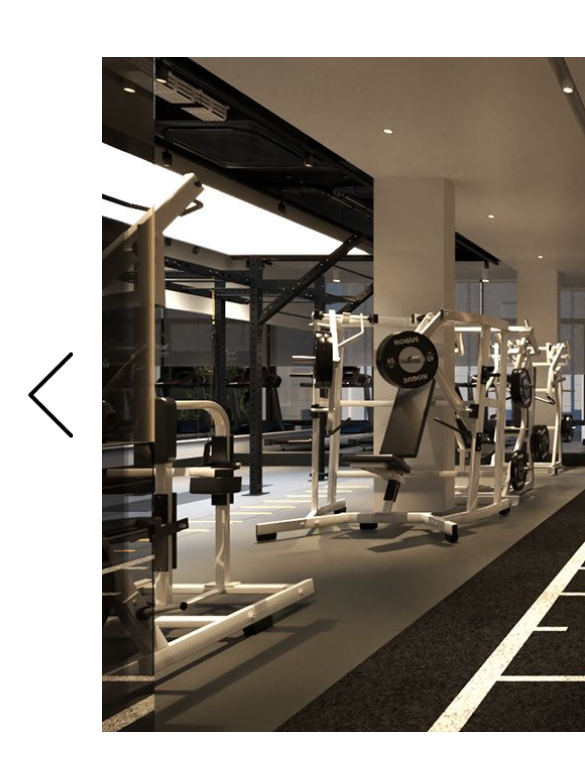
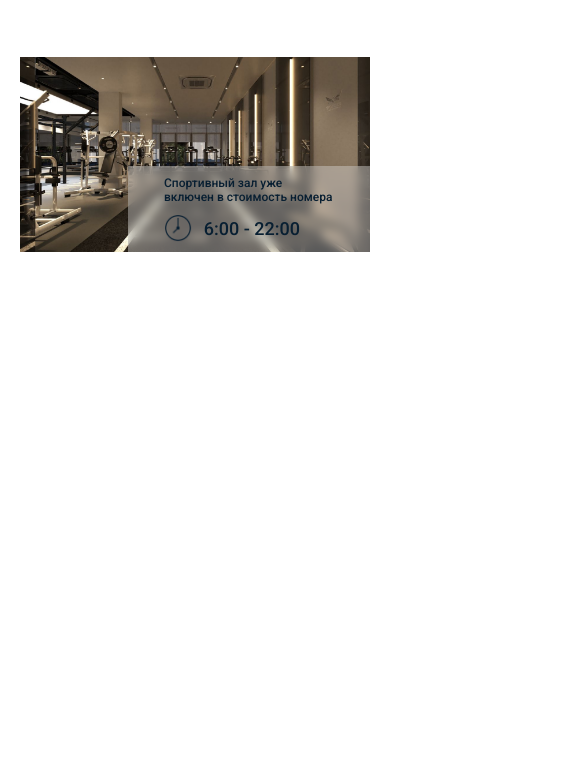
Before and after one commit to FlipS17/Solace-premium-hotel, a website built with Vite: page index.html in a window 390 px wide. Shown: the part 47-818 px from the top of the page, 585 px wide, since content can reach past the window. Built offline with nearby package versions, Linux system fonts and the light colour scheme.

Commit message:
feat: all adaptiv

```diff
--- a/index.html
+++ b/index.html
@@ -27,7 +27,11 @@
 								Спортивный зал уже включен в стоимость номера
 							</p>
 							<div class="entertainment__slider-info-time">
-								<img src="./src/assets/icon/clock-icon.png" alt="" />
+								<img
+									class="entertainment__slider-info-time-clock"
+									src="./src/assets/icon/clock-icon.png"
+									alt=""
+								/>
 								<p class="entertainment__slider-info-time-number">
 									6:00 - 22:00
 								</p>
--- a/src/scss/sections-entertainment.scss
+++ b/src/scss/sections-entertainment.scss
@@ -6,6 +6,9 @@
 	rotate: 180deg;
 }
 .entertainment {
+	max-width: 1460px;
+	margin: 0 auto;
+	padding: 0 20px;
 	&__title {
 		@include fonts.section-title;
 		text-align: center;
@@ -15,9 +18,17 @@
 		display: flex;
 		justify-content: space-between;
 		align-items: center;
+		margin: 0 auto;
 
+		&-image {
+			width: 100%;
+			object-fit: cover;
+		}
 		&-button {
 			@include mixins.slider-button;
+			@media (max-width: 1406px) {
+				display: none;
+			}
 		}
 		&-inner {
 			position: relative;
@@ -32,17 +43,58 @@
 			display: inline-block;
 			bottom: 4px;
 			right: 0;
+			@media (max-width: 768px) {
+				max-width: 328px;
+				max-height: 130px;
+				padding: 20px 58px;
+			}
+			@media (max-width: 425px) {
+				max-width: 242px;
+				max-height: 130px;
+				padding: 10px 36px;
+			}
+			@media (max-width: 320px) {
+				max-width: 175px;
+				max-height: 130px;
+				padding: 4px 9px;
+			}
 			&-about {
 				@include fonts.slider-info-text;
 				margin-bottom: 22px;
+				@media (max-width: 768px) {
+					font-size: 16px;
+					margin-bottom: 10px;
+				}
+				@media (max-width: 768px) {
+					font-size: 12px;
+					margin-bottom: 10px;
+				}
+				@media (max-width: 320px) {
+					font-size: 10px;
+					margin-bottom: 10px;
+				}
 			}
 			&-time {
+				max-width: 305px;
 				display: flex;
 				justify-content: space-between;
 				align-items: center;
+				@media (max-width: 768px) {
+					max-width: 136px;
+				}
+
+				&-clock {
+					@media (max-width: 768px) {
+						max-width: 28px;
+						max-height: 28px;
+					}
+				}
 			}
 			&-time-number {
 				@include fonts.slider-time-number;
+				@media (max-width: 768px) {
+					font-size: 18px;
+				}
 			}
 		}
 	}
```
